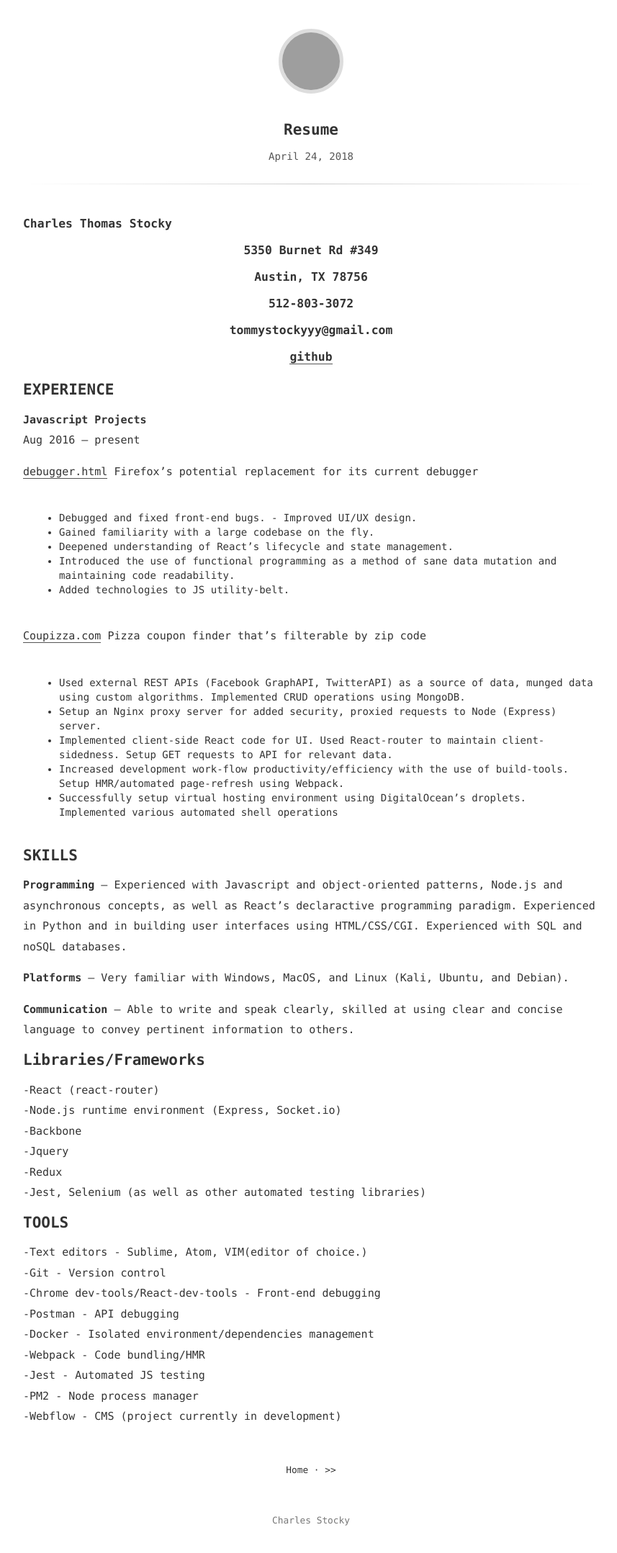
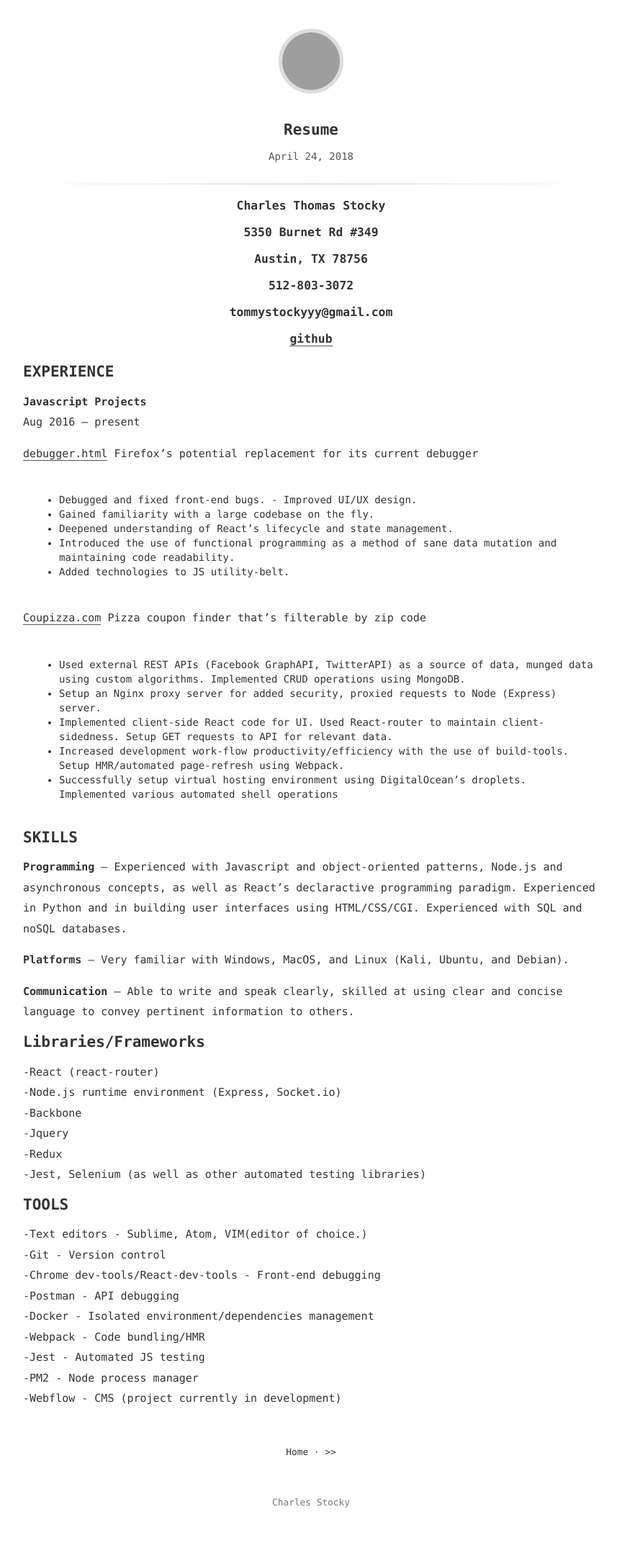
Before and after one commit to CharlesStocky/CharlesStocky.github.io, a Jekyll site: the page built from _posts/2018-4-24-Resume.md, in a window 1280 px wide. Shown: the whole page at 72% size, without its empty margins (208-1065 px from the left). Built offline with Jekyll 4.4.1, drawn with Linux system fonts in a browser that asks for light colours; after the commit the page ends 2132 px from its top, so only the background shows below that; grey boxes are pictures that could not be loaded.

Commit message:
;alkjdfl;akjsdf

```diff
--- a/_posts/2018-4-24-Resume.md
+++ b/_posts/2018-4-24-Resume.md
@@ -1,4 +1,4 @@
-<h3 etyle='text-align:center; margin-top:-8px'>Charles Thomas Stocky</h3>
+<h3 style='text-align:center; margin-top:-8px'>Charles Thomas Stocky</h3>
 <h3 style='text-align:center; margin-top:-8px' >5350 Burnet Rd #349</h3>
 <h3 style='text-align:center; margin-top:-8px'>Austin, TX 78756</h3>
 <h3 style='text-align:center; margin-top:-8px'>512-803-3072</h3>
```
